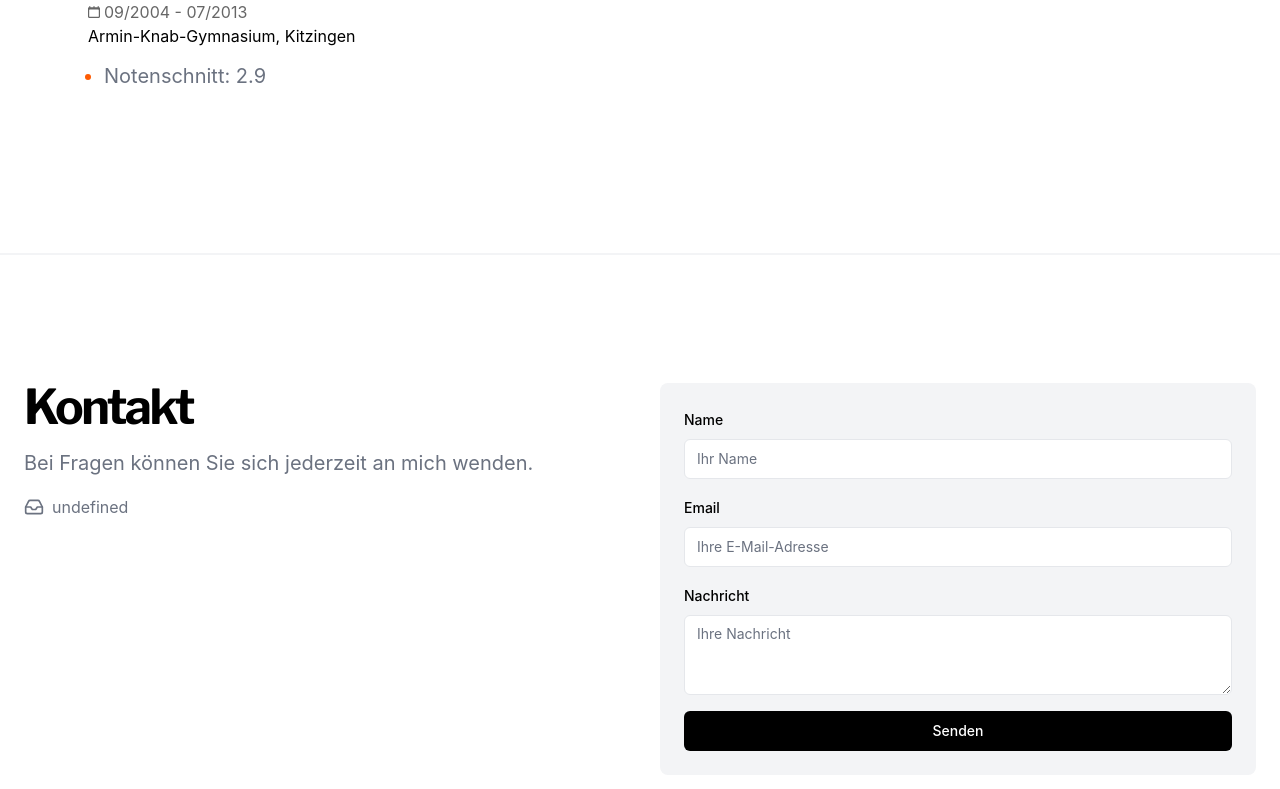
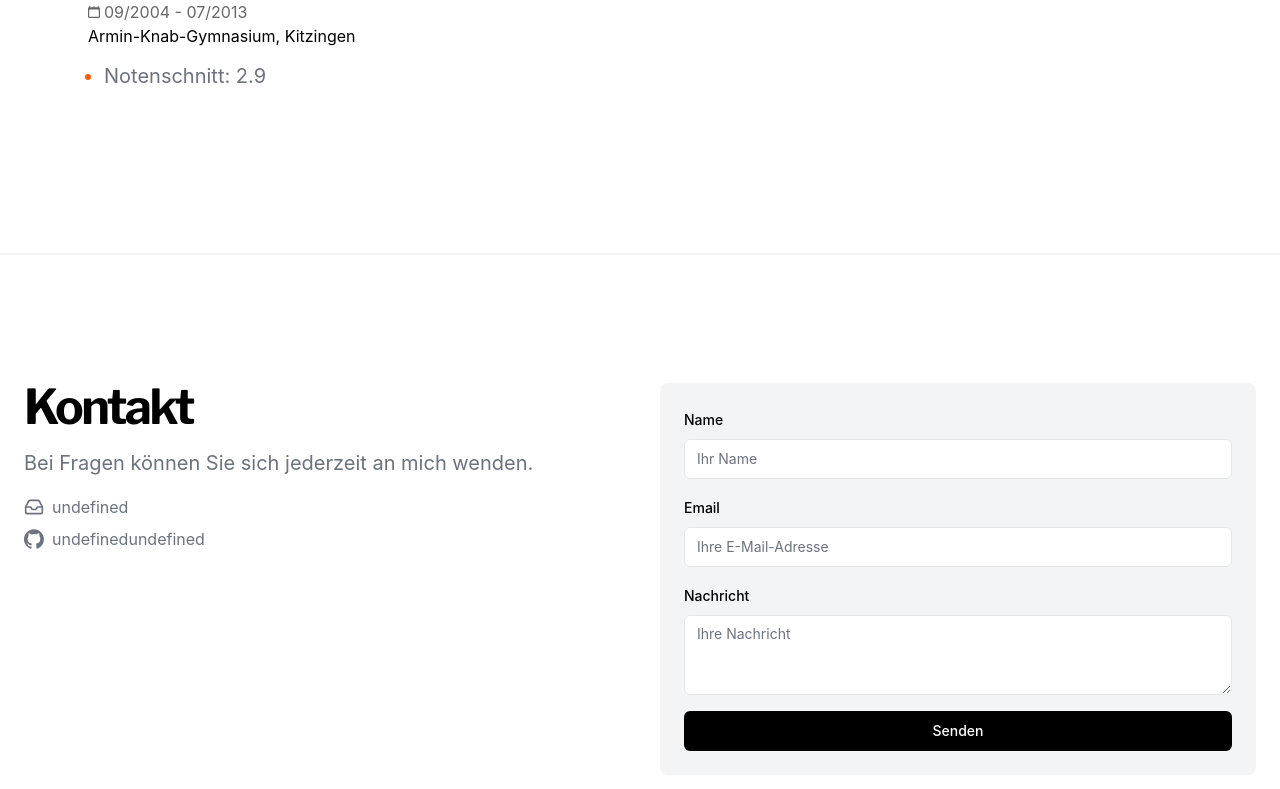
Before and after one commit to SchmittYannic/portfolio_ys, a React (Vite) app: page / in a window 1280 px wide. Shown: the part 2835-3624 px from the top of the page. Built offline with nearby package versions, Linux system fonts and the light colour scheme; no server answers.

Commit message:
Adds github link to contact section

```diff
--- a/src/components/Contact.tsx
+++ b/src/components/Contact.tsx
@@ -24,7 +24,9 @@ const Contact = () => {
     const [formStatus, setFormStatus] = useState<"idle" | "loading" | "success" | "error">("idle");
 
     const myEmail = String(import.meta.env.VITE_PERSONAL_EMAIL);
+    const myGithub = String(import.meta.env.VITE_PERSONAL_GITHUB);
     const myFirstname = String(import.meta.env.VITE_FIRSTNAME);
+    const myLastname = String(import.meta.env.VITE_LASTNAME);
     const serviceId = String(import.meta.env.VITE_EMAILJS_SERVICE_ID);
     const templateId = String(import.meta.env.VITE_EMAILJS_TEMPLATE_ID);
     const publicKey = String(import.meta.env.VITE_EMAILJS_PUBLIC_KEY);
@@ -119,7 +121,22 @@ const Contact = () => {
                         <div
                             className="flex items-center gap-2"
                         >
-
+                            <svg
+                                width="24"
+                                height="24"
+                                viewBox="0 0 98 96"
+                                fill="currentColor"
+                                xmlns="http://www.w3.org/2000/svg"
+                                className={`w-5 h-5 ${styles.primaryTextColor}`}
+                            >
+                                <path d="M48.854 0C21.839 0 0 22 0 49.217c0 21.756 13.993 40.172 33.405 46.69 2.427.49 3.316-1.059 3.316-2.362 0-1.141-.08-5.052-.08-9.127-13.59 2.934-16.42-5.867-16.42-5.867-2.184-5.704-5.42-7.17-5.42-7.17-4.448-3.015.324-3.015.324-3.015 4.934.326 7.523 5.052 7.523 5.052 4.367 7.496 11.404 5.378 14.235 4.074.404-3.178 1.699-5.378 3.074-6.6-10.839-1.141-22.243-5.378-22.243-24.283 0-5.378 1.94-9.778 5.014-13.2-.485-1.222-2.184-6.275.486-13.038 0 0 4.125-1.304 13.426 5.052a46.97 46.97 0 0 1 12.214-1.63c4.125 0 8.33.571 12.213 1.63 9.302-6.356 13.427-5.052 13.427-5.052 2.67 6.763.97 11.816.485 13.038 3.155 3.422 5.015 7.822 5.015 13.2 0 18.905-11.404 23.06-22.324 24.283 1.78 1.548 3.316 4.481 3.316 9.126 0 6.6-.08 11.897-.08 13.526 0 1.304.89 2.853 3.316 2.364 19.412-6.52 33.405-24.935 33.405-46.691C97.707 22 75.788 0 48.854 0z" />
+                            </svg>
+                            <a
+                                className={`${styles.primaryTextColor} hover:underline`}
+                                href={myGithub}
+                            >
+                                {myLastname}{myFirstname}
+                            </a>
                         </div>
                     </div>
                 </div>
```
